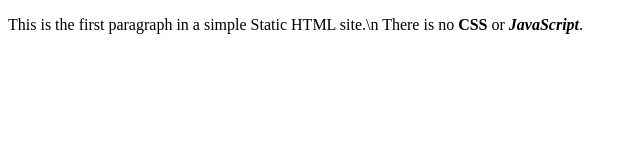
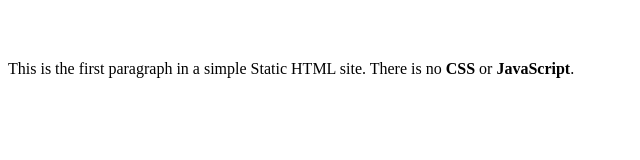
Before and after one commit to mudathirlawal/cicd-pipeline, a plain HTML site: page index.html in a window 1280 px wide. Shown: the whole page, without its empty margins (0-640 px from the left). Drawn offline with Linux system fonts and the light colour scheme.

Commit message:
remove bugs from index.html still

```diff
--- a/index.html
+++ b/index.html
@@ -4,7 +4,8 @@
     <title>Static HTML Site</title>
   </head>
   <body>
-    <p>This is the first paragraph in a simple Static HTML site.\n
-       There is no <strong>CSS</strong> or <em><strong>JavaScript</strong></em>.</p>
+    <br />
+    <br />
+    <p>This is the first paragraph in a simple Static HTML site. There is no <strong>CSS</strong> or <strong>JavaScript</strong>.</p>
   </body>
 </html>
```
